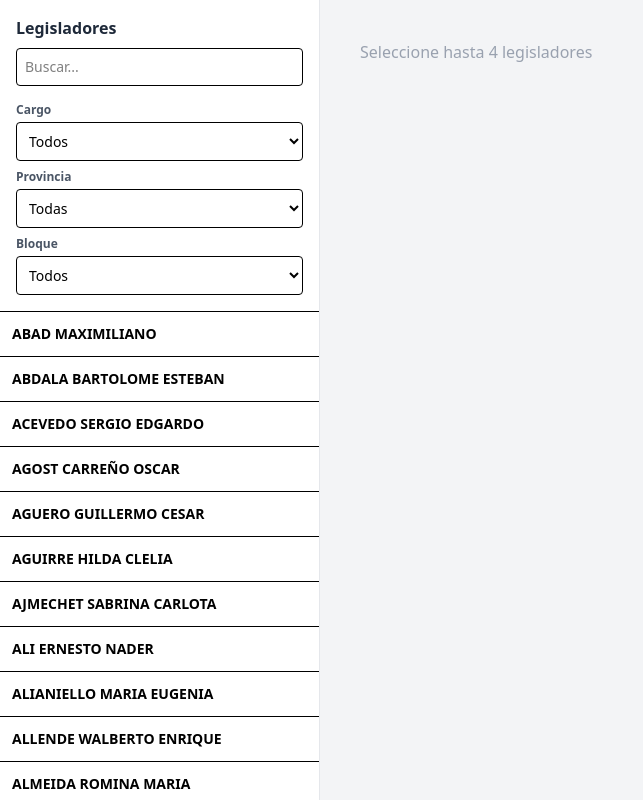
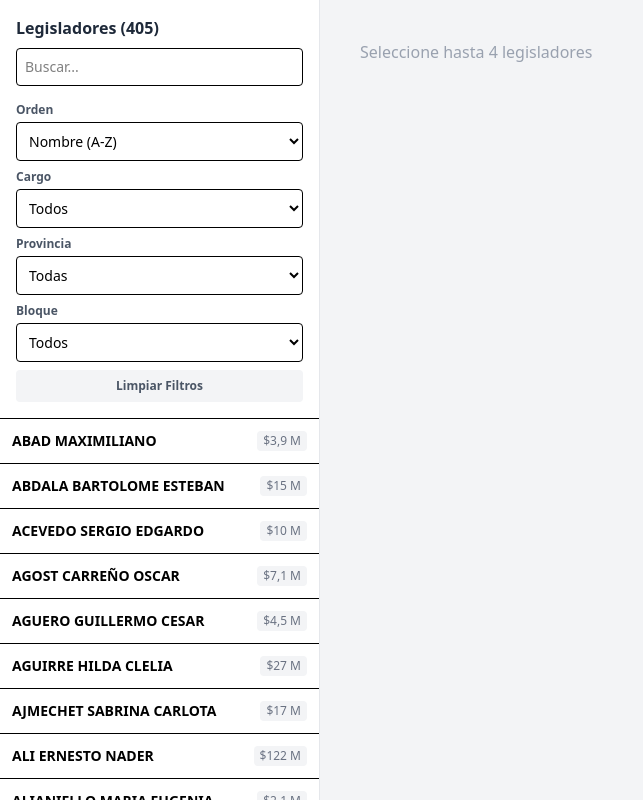
Before and after one commit to seppo0010/gastos-congresistas, a React (Vite) app: page / in a window 1280 px wide. Shown: the whole page, without its empty margins (0-643 px from the left). Built offline with nearby package versions, Linux system fonts and the light colour scheme.

Commit message:
Roll with gemini suggestions

```diff
--- a/src/LegislatorSelector.tsx
+++ b/src/LegislatorSelector.tsx
@@ -1,21 +1,55 @@
-import { useMemo, useState } from 'react';
+import { useMemo, useState, useEffect } from 'react';
 
 import type { Legislator } from './types';
 import { COLORS } from './Colors';
 
+const getDebtStats = (l: Legislator) => {
+  const monthly: { [key: string]: number } = {};
+  let total = 0;
+  const months = new Set<string>();
+
+  for (const h of (l.historial || [])) {
+    monthly[h.fecha] = (monthly[h.fecha] || 0) + h.monto;
+    total += h.monto;
+    months.add(h.fecha);
+  }
+
+  return {
+    max: Math.max(0, ...Object.values(monthly)),
+    avg: months.size > 0 ? total / months.size : 0
+  };
+};
+
 export default ({ legisladores, onSelect, selectedIds = [] }: { legisladores: Legislator[], onSelect: (l: Legislator) => void, selectedIds?: string[] }) => {
   const [searchTerm, setSearchTerm] = useState("");
+  const [debouncedSearchTerm, setDebouncedSearchTerm] = useState("");
   const [positionFilter, setPositionFilter] = useState("todos");
   const [provinceFilter, setProvinceFilter] = useState("todas");
   const [partyFilter, setPartyFilter] = useState("todos");
+  const [sortOrder, setSortOrder] = useState("nombre_asc");
 
   const provinces = useMemo(() => [...new Set(legisladores.filter(l => l.distrito !== undefined).map(l => l.distrito))].sort(), [legisladores]);
   const parties = useMemo(() => [...new Set(legisladores.filter(l => l.partido !== undefined).map(l => l.partido).filter(p => (p || '').trim() !== ''))].sort(), [legisladores]);
 
+  const debtStats = useMemo(() => {
+    const stats = new Map<string, { max: number; avg: number }>();
+    legisladores.forEach(l => {
+      stats.set(l.cuit, getDebtStats(l));
+    });
+    return stats;
+  }, [legisladores]);
+
+  useEffect(() => {
+    const handler = setTimeout(() => {
+      setDebouncedSearchTerm(searchTerm);
+    }, 300);
+    return () => clearTimeout(handler);
+  }, [searchTerm]);
+
   const filteredAndSorted = useMemo(() => {
     return legisladores
       .filter(l => {
-        const searchMatch = searchTerm === "" || l.nombre.toLowerCase().includes(searchTerm.toLowerCase())
+        const searchMatch = debouncedSearchTerm === "" || l.nombre.toLowerCase().includes(debouncedSearchTerm.toLowerCase())
 
         const positionMatch = positionFilter === 'todos' || (l.cargo || '').toLocaleLowerCase() === positionFilter;
         const provinceMatch = provinceFilter === 'todas' || l.distrito === provinceFilter;
@@ -23,19 +57,44 @@ export default ({ legisladores, onSelect, selectedIds = [] }: { legisladores: Le
 
         return selectedIds.includes(l.cuit) || (searchMatch && positionMatch && provinceMatch && partyMatch);
       })
-      .sort((a, b) => selectedIds.includes(a.cuit) !== selectedIds.includes(b.cuit) ? selectedIds.includes(a.cuit) ? -1 : 1 : a.nombre.localeCompare(b.nombre));
-  }, [legisladores, searchTerm, positionFilter, provinceFilter, partyFilter, selectedIds]);
+      .sort((a, b) => {
+        const aSelected = selectedIds.includes(a.cuit);
+        const bSelected = selectedIds.includes(b.cuit);
+        if (aSelected !== bSelected) return aSelected ? -1 : 1;
+
+        if (sortOrder === 'nombre_desc') return b.nombre.localeCompare(a.nombre);
+        if (sortOrder === 'nombre_asc') return a.nombre.localeCompare(b.nombre);
+
+        const statsA = debtStats.get(a.cuit)!;
+        const statsB = debtStats.get(b.cuit)!;
+
+        if (sortOrder === 'max_deuda_desc') return statsB.max - statsA.max;
+        if (sortOrder === 'promedio_deuda_desc') return statsB.avg - statsA.avg;
+
+        return 0;
+      });
+  }, [legisladores, debouncedSearchTerm, positionFilter, provinceFilter, partyFilter, selectedIds, sortOrder, debtStats]);
 
   return (
     <div className="w-full md:w-80 h-screen flex flex-col border-r border-gray-200 bg-white">
       <div className="p-4 border-b">
-        <h2 className="font-bold text-gray-800">Legisladores</h2>
+        <h2 className="font-bold text-gray-800">Legisladores ({filteredAndSorted.length})</h2>
         <input
           className="w-full mt-2 p-2 border rounded text-sm"
           placeholder="Buscar..."
+          value={searchTerm}
           onChange={e => setSearchTerm(e.target.value)}
         />
         <div className="mt-4 space-y-2 text-sm">
+          <div>
+            <label htmlFor="sort" className="block text-gray-600 text-xs font-semibold mb-1">Orden</label>
+            <select id="sort" value={sortOrder} onChange={e => setSortOrder(e.target.value)} className="w-full p-2 border rounded bg-white">
+              <option value="nombre_asc">Nombre (A-Z)</option>
+              <option value="nombre_desc">Nombre (Z-A)</option>
+              <option value="max_deuda_desc">Mayor Deuda Histórica</option>
+              <option value="promedio_deuda_desc">Promedio Deuda Histórica</option>
+            </select>
+          </div>
           <div>
             <label htmlFor="position" className="block text-gray-600 text-xs font-semibold mb-1">Cargo</label>
             <select id="position" value={positionFilter} onChange={e => setPositionFilter(e.target.value)} className="w-full p-2 border rounded bg-white">
@@ -58,6 +117,17 @@ export default ({ legisladores, onSelect, selectedIds = [] }: { legisladores: Le
               {parties.map(p => <option key={p} value={p}>{p}</option>)}
             </select>
           </div>
+          <button
+            onClick={() => {
+              setSearchTerm("");
+              setPositionFilter("todos");
+              setProvinceFilter("todas");
+              setPartyFilter("todos");
+            }}
+            className="w-full py-2 bg-gray-100 hover:bg-gray-200 text-gray-600 text-xs font-semibold rounded transition-colors"
+          >
+            Limpiar Filtros
+          </button>
         </div>
       </div>
       <div className="flex-1 overflow-y-auto">
@@ -65,6 +135,8 @@ export default ({ legisladores, onSelect, selectedIds = [] }: { legisladores: Le
           const index = selectedIds.indexOf(l.cuit);
           const isSelected = index !== -1;
           const color = isSelected ? COLORS[index % COLORS.length] : undefined;
+          const { max } = debtStats.get(l.cuit)!;
+
           return (
             <button
               key={l.cuit}
@@ -72,7 +144,14 @@ export default ({ legisladores, onSelect, selectedIds = [] }: { legisladores: Le
               className={`w-full text-left p-3 hover:bg-gray-50 border-b cursor-pointer transition-colors ${isSelected ? 'bg-gray-50' : ''}`}
               style={isSelected ? { borderLeft: `4px solid ${color}` } : {}}
             >
-              <div className="font-semibold text-sm">{l.nombre}</div>
+              <div className="flex justify-between items-center w-full">
+                <div className="font-semibold text-sm truncate mr-2 flex-1">{l.nombre}</div>
+                {max > 0 && (
+                  <span className="text-xs text-gray-500 whitespace-nowrap bg-gray-100 px-1.5 py-0.5 rounded">
+                    {new Intl.NumberFormat('es-AR', { style: 'currency', currency: 'ARS', notation: "compact", compactDisplay: "short" }).format(max * 1000)}
+                  </span>
+                )}
+              </div>
             </button>
           );
         })}
```
